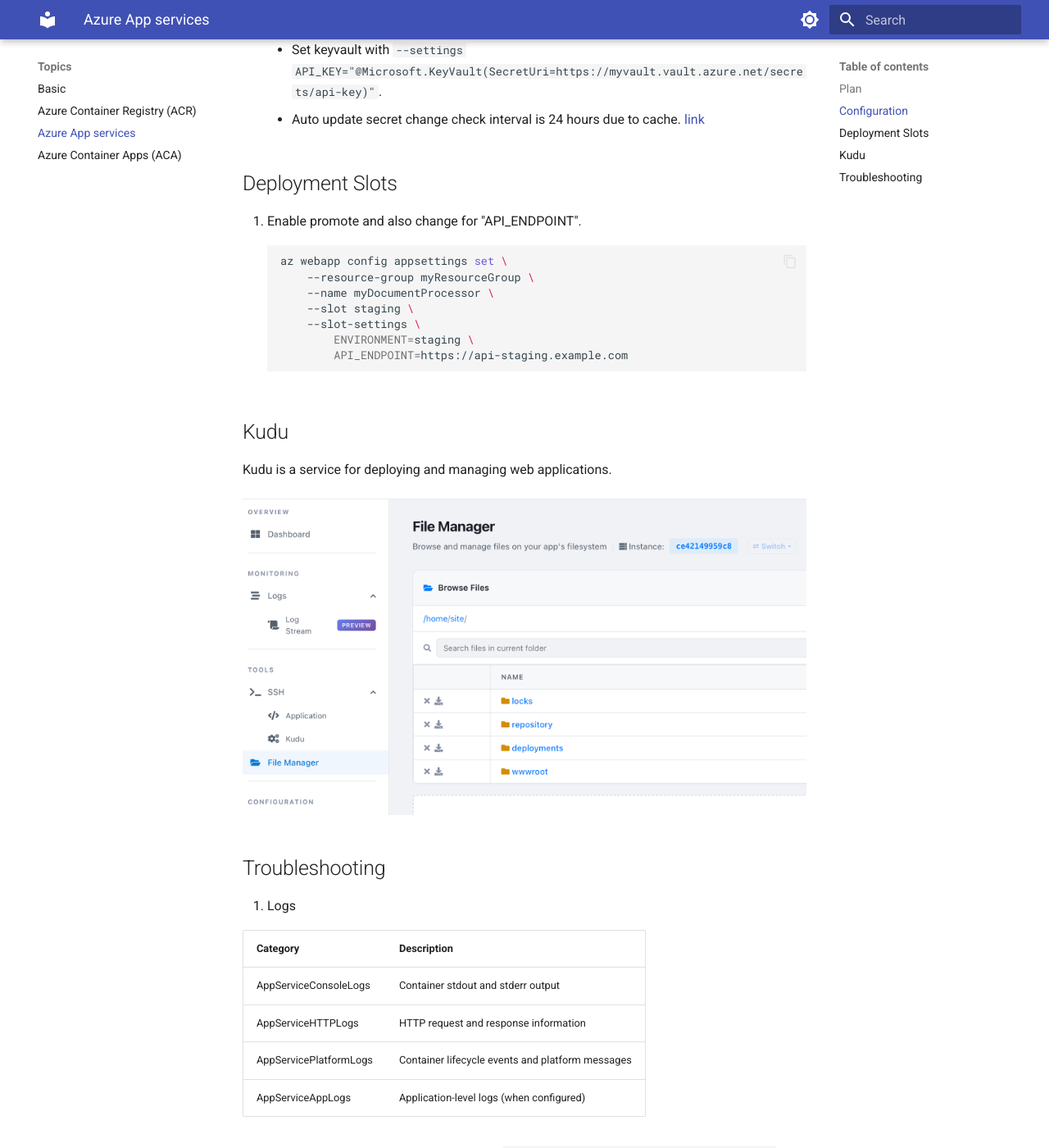
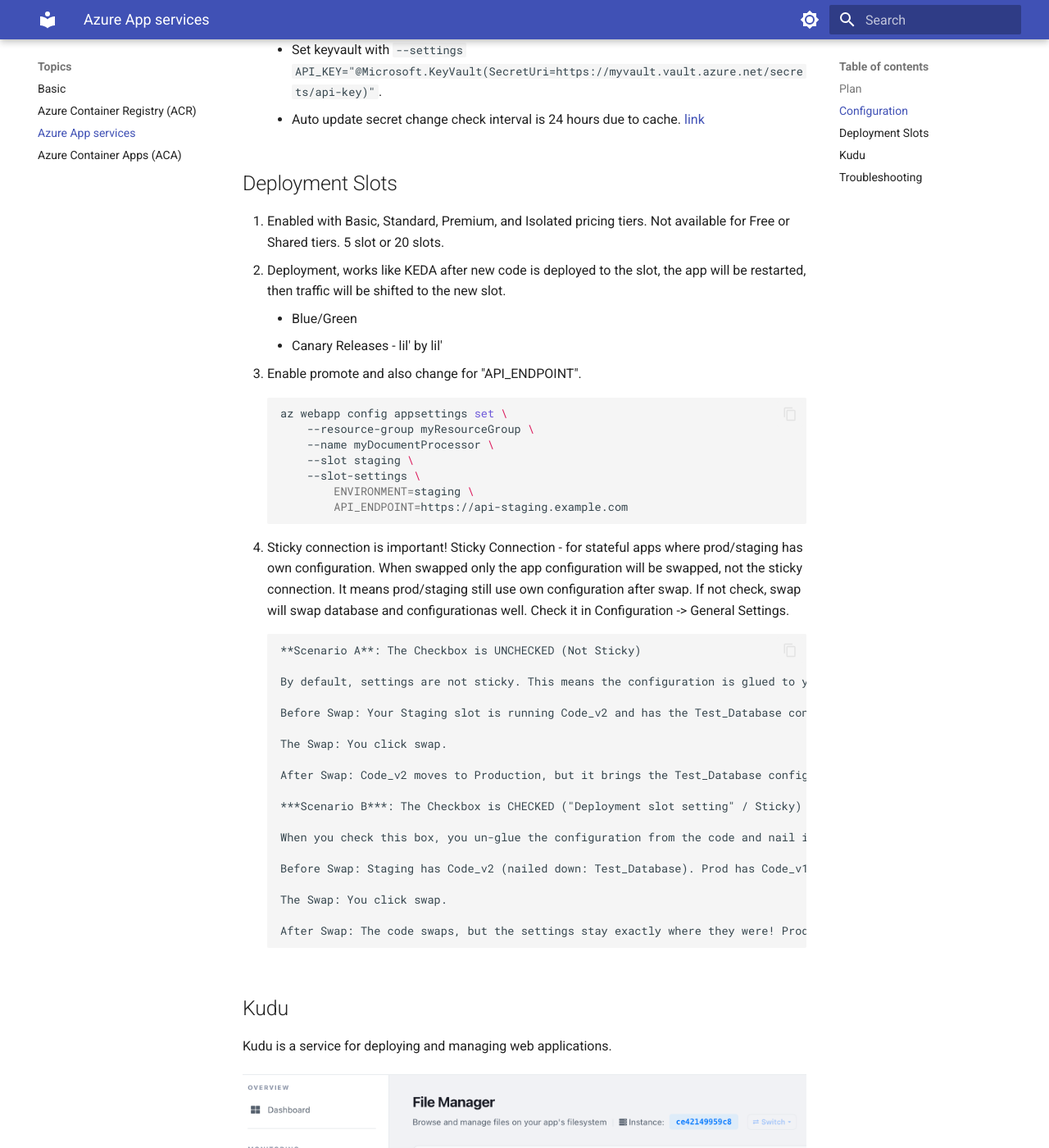
Before and after one commit to yoonghan/AI-Cloud-Developer, an MkDocs documentation site: the page built from docs/AzureAppServices.md, in a window 1280 px wide and 1400 px high, scrolled down 1009 px. Shown: the whole window at 82% size. Built offline with MkDocs 1.6.1 and Material for MkDocs 9.7.7, drawn with Linux system fonts in a browser that asks for light colours.

Commit message:
Add stick connection note for deployment slot.

````diff
--- a/docs/AzureAppServices.md
+++ b/docs/AzureAppServices.md
@@ -26,7 +26,11 @@
 
 ## Deployment Slots
 
-1. Enable promote and also change for "API_ENDPOINT".
+1. Enabled with Basic, Standard, Premium, and Isolated pricing tiers. Not available for Free or Shared tiers. 5 slot or 20 slots.
+2. Deployment, works like KEDA after new code is deployed to the slot, the app will be restarted, then traffic will be shifted to the new slot.
+    - Blue/Green
+    - Canary Releases - lil' by lil'
+3. Enable promote and also change for "API_ENDPOINT".
 ```bash
 az webapp config appsettings set \
     --resource-group myResourceGroup \
@@ -35,6 +39,28 @@
     --slot-settings \
         ENVIRONMENT=staging \
         API_ENDPOINT=https://api-staging.example.com
+```
+4. Sticky connection is important! Sticky Connection - for stateful apps where prod/staging has own configuration. When swapped only the app configuration will be swapped, not the sticky connection. It means prod/staging still use own configuration after swap. If not check, swap will swap database and configurationas well. Check it in Configuration -> General Settings.
+```
+**Scenario A**: The Checkbox is UNCHECKED (Not Sticky)
+
+By default, settings are not sticky. This means the configuration is glued to your Code.
+
+Before Swap: Your Staging slot is running Code_v2 and has the Test_Database configuration. Your Production slot is running Code_v1 and has the Prod_Database configuration.
+
+The Swap: You click swap.
+
+After Swap: Code_v2 moves to Production, but it brings the Test_Database configuration with it! Your production users are now accidentally reading and writing to your test database. Meanwhile, Code_v1 goes to Staging and takes the Prod_Database setting with it. (This is usually a disaster for backend systems).
+
+***Scenario B***: The Checkbox is CHECKED ("Deployment slot setting" / Sticky)
+
+When you check this box, you un-glue the configuration from the code and nail it to the floor of the Slot itself.
+
+Before Swap: Staging has Code_v2 (nailed down: Test_Database). Prod has Code_v1 (nailed down: Prod_Database).
+
+The Swap: You click swap.
+
+After Swap: The code swaps, but the settings stay exactly where they were! Production now gets the shiny new Code_v2, but because the Prod_Database setting is nailed to the Production slot floor, Code_v2 automatically connects to the real production data. Staging gets Code_v1 and connects to the test data.
 ```
 
 ## Kudu
````
